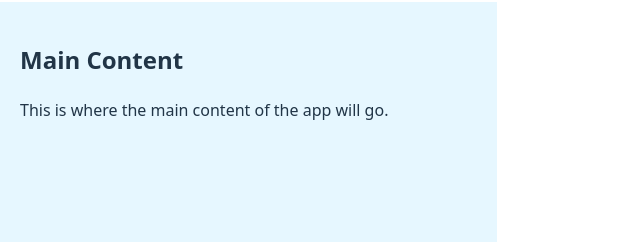
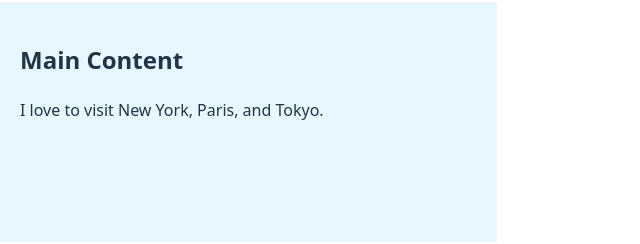
Before and after one commit to Molekwanthabi/movie-chill-3, a React (Vite) app in the folder alx-react-app-new/: page / in a window 1280 px wide. Shown: the part 357-601 px from the top of the page, without its empty margins (0-640 px from the left). Built offline with nearby package versions, Linux system fonts and the light colour scheme.

Commit message:
Update MainContent.jsx

```diff
--- a/alx-react-app-new/src/components/MainContent.jsx
+++ b/alx-react-app-new/src/components/MainContent.jsx
@@ -8,7 +8,7 @@
       }}
     >
       <h2>Main Content</h2>
-      <p>This is where the main content of the app will go.</p>
+      <p>I love to visit New York, Paris, and Tokyo.</p>
     </main>
   );
 }
```
